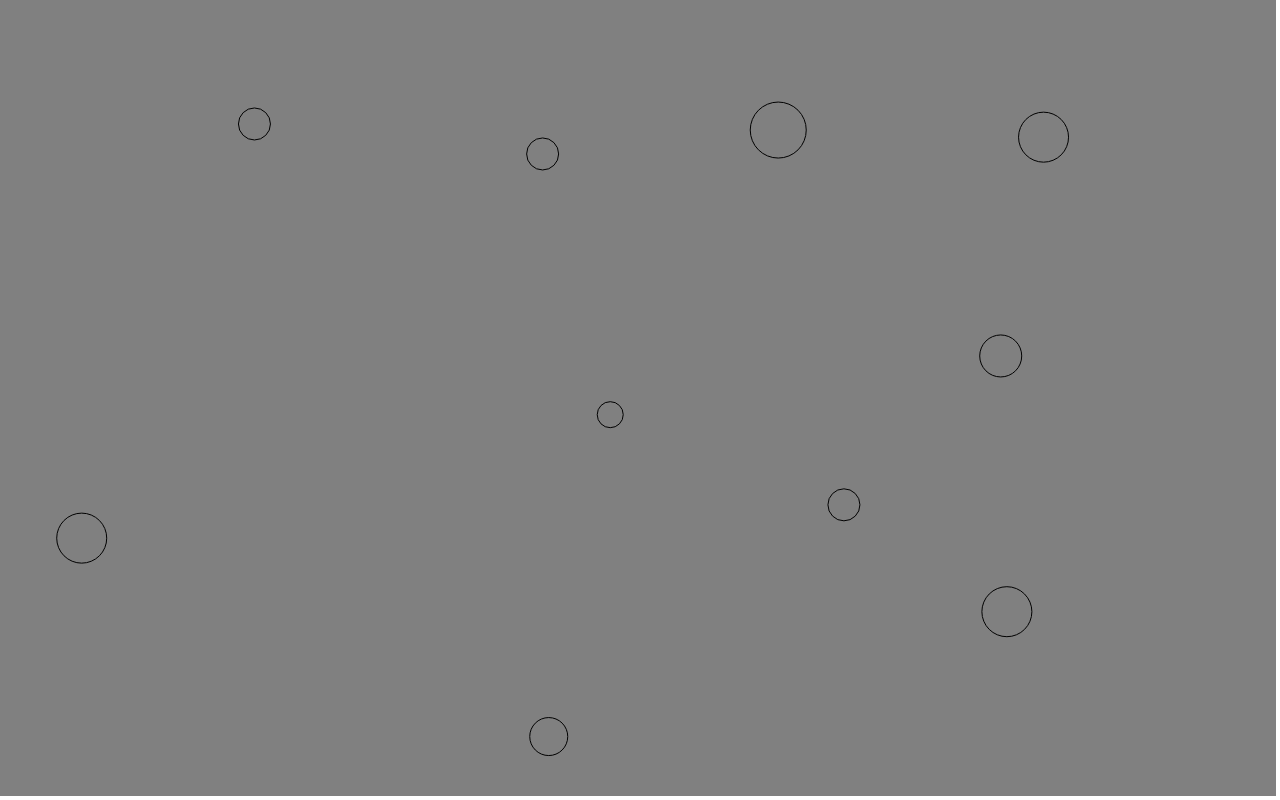
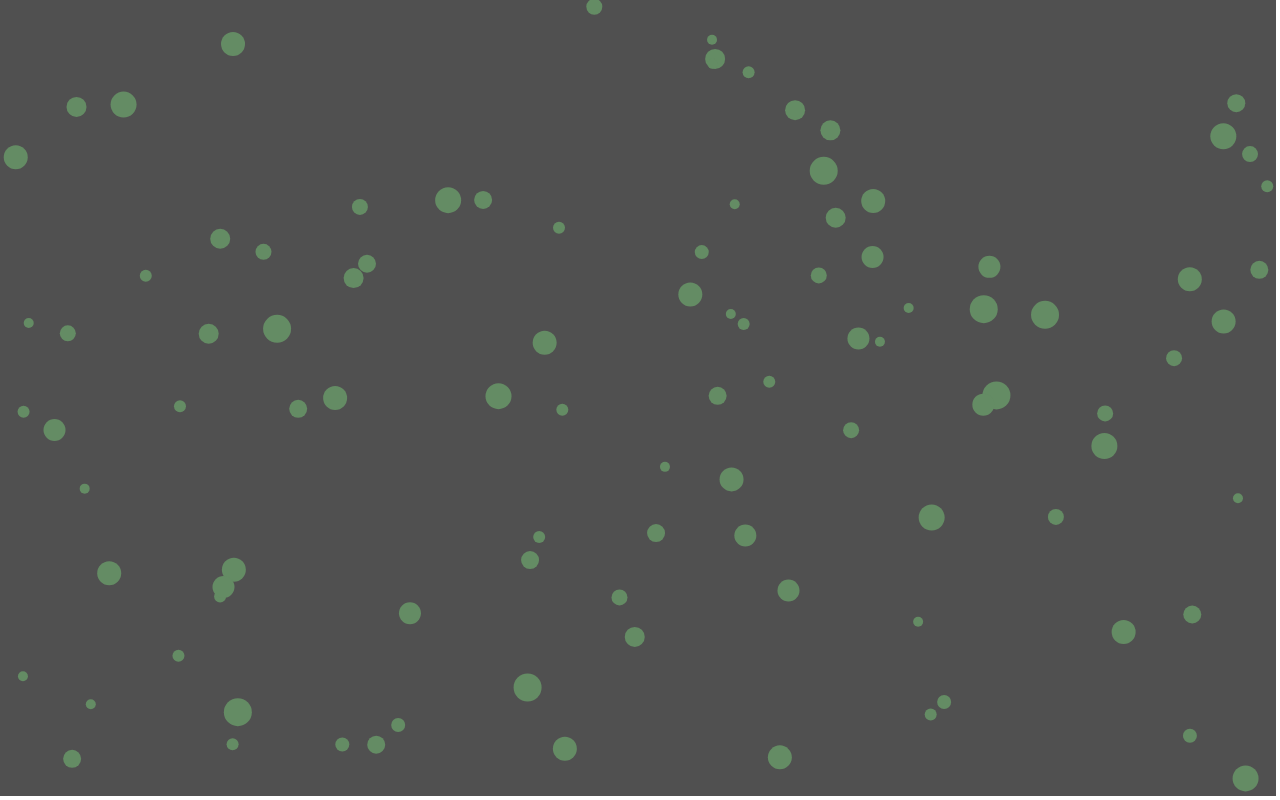
Before and after one commit to nat-sharpe/evolution-app, a plain HTML site: page index.html in a window 1280 px wide. Drawn offline with Linux system fonts and the light colour scheme.

Commit message:
Styles 100 cells

```diff
--- a/canvas.js
+++ b/canvas.js
@@ -46,7 +46,8 @@ function Cell(speed, radius, x, y, dx, dy) {
     this.draw = () => {
         c.beginPath();
         c.arc(x, y, radius, 0, 2 * Math.PI);
-        c.stroke();
+        c.fillStyle = 'rgb(100, 140, 100)';
+        c.fill();
     };
 
     this.update = () => {
@@ -73,15 +74,17 @@ function Cell(speed, radius, x, y, dx, dy) {
 
 let allCells = [];
 
-for (let i = 0; i < 10; i++) {
-    let speed = 1;
-    // Generates number between 10 and 30;
-    let radius = Math.floor(Math.random() * 20) + 10;
+for (let i = 0; i < 100; i++) {
+    let midSize = 10;
+    let sizeRange = 5;
+    // Generates number between midSize - sizeRange and midSize + sizeRange;
+    let radius = Math.floor(Math.random() * midSize) + sizeRange;
     let x = Math.floor(Math.random() * (width - (radius * 2))) + radius;
     let y = Math.floor(Math.random() * (height - (radius * 2))) + radius;
 
     // Generates velocity between -(speed / 2) and +(speed / 2)
     // i.e. if speed was 4, the velocity would be somewhere betwen -2 and 2
+    let speed = 3;
     let dx = (Math.random() - 0.5) * speed;
     let dy = (Math.random() - 0.5) * speed;
     let cell = new Cell(speed, radius, x, y, dx, dy);
--- a/index.html
+++ b/index.html
@@ -6,7 +6,7 @@
     <meta http-equiv="X-UA-Compatible" content="ie=edge">
     <style type="text/css">
         canvas {
-            background-color: gray;
+            background-color: rgb(80, 80, 80);
         }
         body {
             margin: 0;
```
